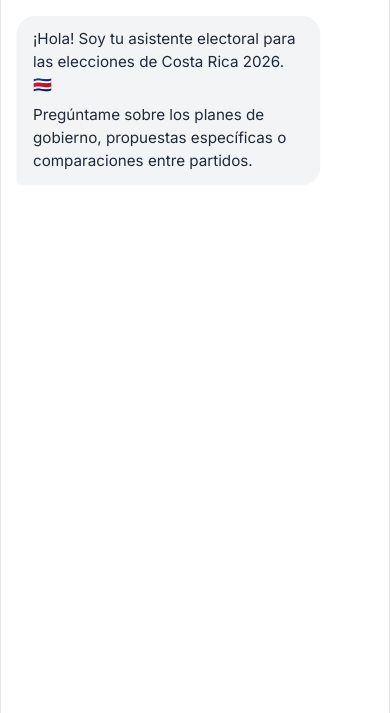
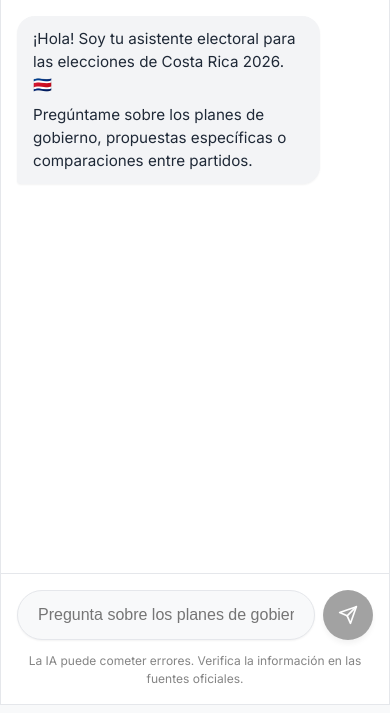
Before and after one commit to glizano/eleccionescr, an Astro site in the folder frontend/: page / in a window 390 px wide. Shown: the top 713 px of the page. Built offline with nearby package versions, Linux system fonts and the light colour scheme; Astro itself is replaced by a stand-in of ours; no server answers.

Commit message:
fix: Adjust layout height for ChatInterface and main to ensure proper responsiveness

```diff
--- a/frontend/src/components/ChatInterface.astro
+++ b/frontend/src/components/ChatInterface.astro
@@ -246,7 +246,7 @@
   .chat-container {
     display: flex;
     flex-direction: column;
-    height: 100vh;
+    height: 100%;
     max-width: 900px;
     margin: 0 auto;
     background: var(--bg-primary);
--- a/frontend/src/pages/index.astro
+++ b/frontend/src/pages/index.astro
@@ -11,8 +11,10 @@ import ChatInterface from '../components/ChatInterface.astro';
 
 <style>
 	main {
-		height: 100vh;
+		flex: 1;
 		width: 100%;
 		background-color: var(--bg-primary);
+		display: flex;
+		flex-direction: column;
 	}
 </style>
```
